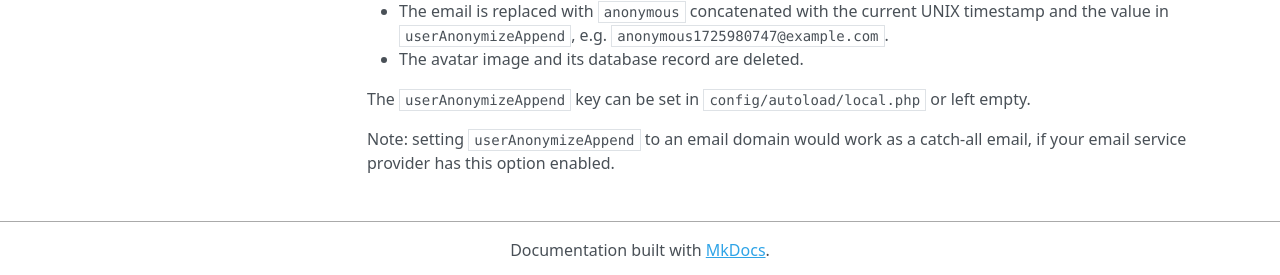
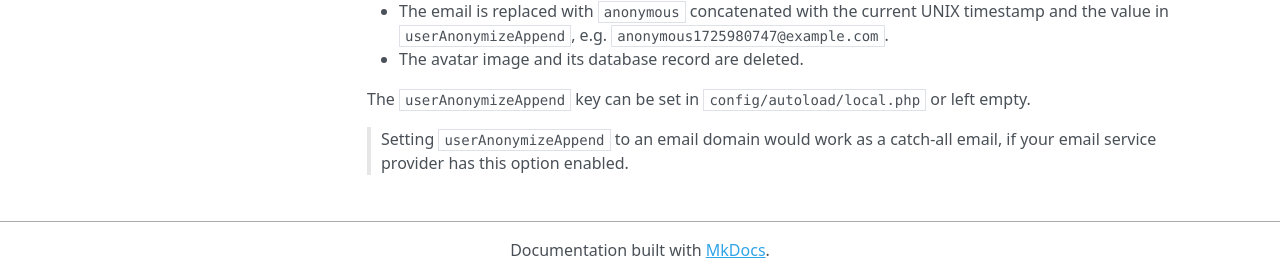
Before and after one commit to dotkernel/frontend-documentation, an MkDocs documentation site: the page built from docs/book/v5/core-features/account-anonymization.md, in a window 1280 px wide and 1018 px high. Shown: the part 740-1015 px from the top of the window. Built offline with MkDocs 1.6.1, drawn with Linux system fonts in a browser that asks for light colours; nearby versions of some CDN libraries; some of the changed lines change nothing that is shown.

Commit message:
Update account-anonymization.md

```diff
--- a/docs/book/v5/core-features/account-anonymization.md
+++ b/docs/book/v5/core-features/account-anonymization.md
@@ -31,4 +31,4 @@ The anonymization process makes these replacements:
 
 The `userAnonymizeAppend` key can be set in `config/autoload/local.php` or left empty.
 
-Note: setting `userAnonymizeAppend` to an email domain would work as a catch-all email, if your email service provider has this option enabled.
+> Setting `userAnonymizeAppend` to an email domain would work as a catch-all email, if your email service provider has this option enabled.
```
